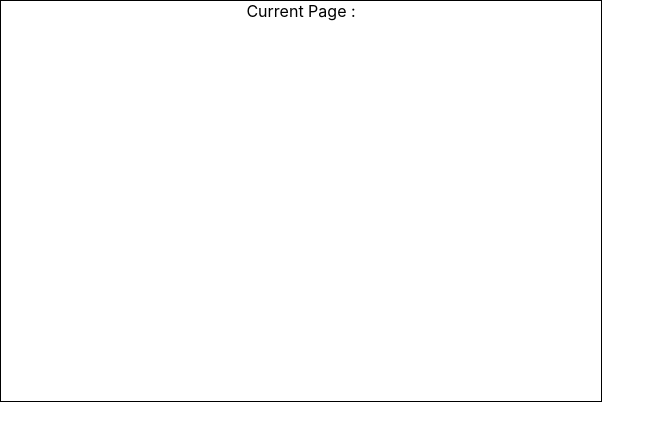
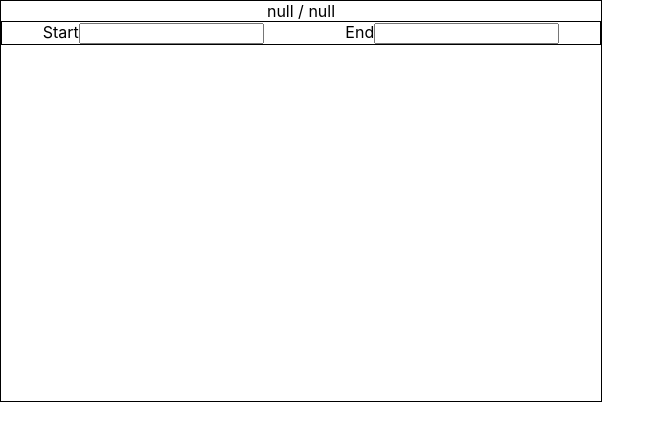
Before and after one commit to pjb6510/ebook-scanner, a React (Create React App) app: page / in a window 1280 px wide. Shown: the top 440 px of the page, without its empty margins (0-665 px from the left). Built offline with nearby package versions, Linux system fonts and the light colour scheme.

Commit message:
feat: Add InputPageNumbers

```diff
--- a/src/popupScripts/components/App.tsx
+++ b/src/popupScripts/components/App.tsx
@@ -4,24 +4,32 @@ import { BookImage } from './BookImage';
 import { GlobalStyle } from './GlobalStyle';
 import { useBookInfo } from '../hooks/useBookInfo';
 import { StateDisplay } from './StateDisplay';
+import { InputPageNumbers } from './InputPageNumbers';
 
 const MainAppContainer = styled.div`
   display: flex;
   flex-flow: column;
   width: 100%;
   height: 100%;
-  border: 1px solid black;
+  ${process.env.NODE_ENV === 'development' ? 'border: 1px solid black;' : ''}
 `;
 
 function App() {
-  const { id, page } = useBookInfo();
+  const { id, currentPageNumber, totalPageNumber } = useBookInfo();
 
   return (
     <>
       <GlobalStyle />
       <MainAppContainer>
         <BookImage id={id} />
-        <StateDisplay page={page} />
+        <StateDisplay
+          currentPageNumber={currentPageNumber}
+          totalPageNumber={totalPageNumber}
+        />
+        <InputPageNumbers
+          inputNumberMin={1}
+          inputNumberMax={Number(totalPageNumber)}
+        />
       </MainAppContainer>
     </>
   );
--- /dev/null
+++ b/src/popupScripts/components/InputPageNumbers/Input.tsx
@@ -0,0 +1,5 @@
+import styled from 'styled-components';
+
+interface InputProps {}
+
+export const Input = styled.input<InputProps>``;
--- /dev/null
+++ b/src/popupScripts/components/InputPageNumbers/InputPageNumber.tsx
@@ -0,0 +1,38 @@
+import React, { ChangeEventHandler, useState } from 'react';
+import { Input } from './Input';
+import { Label } from './Label';
+
+interface InputPageNumberProps {
+  min: number;
+  max: number;
+  labelText: string;
+}
+
+export function InputPageNumber({ min, max, labelText }: InputPageNumberProps) {
+  const [pageNumber, setPageNumber] = useState('');
+
+  const handleChange: ChangeEventHandler<HTMLInputElement> = (e) => {
+    if (e.target.value === '') {
+      setPageNumber('');
+      return;
+    }
+
+    const numericValue = Number(e.target.value);
+    if (isNaN(numericValue)) {
+      return;
+    }
+
+    if (numericValue < min || numericValue > max) {
+      return;
+    }
+
+    setPageNumber(e.target.value);
+  };
+
+  return (
+    <Label>
+      {labelText}
+      <Input type="text" onChange={handleChange} value={pageNumber} />
+    </Label>
+  );
+}
--- /dev/null
+++ b/src/popupScripts/components/InputPageNumbers/Label.tsx
@@ -0,0 +1,3 @@
+import styled from 'styled-components';
+
+export const Label = styled.label``;
--- /dev/null
+++ b/src/popupScripts/components/InputPageNumbers/index.tsx
@@ -0,0 +1,34 @@
+import React from 'react';
+import styled from 'styled-components';
+import { InputPageNumber } from './InputPageNumber';
+
+const InputPageNumbersContainer = styled.div`
+  display: flex;
+  justify-content: space-around;
+  ${process.env.NODE_ENV === 'development' ? 'border: 1px solid black;' : ''}
+`;
+
+interface InputPageNumbersProps {
+  inputNumberMax: number;
+  inputNumberMin: number;
+}
+
+export function InputPageNumbers({
+  inputNumberMax,
+  inputNumberMin,
+}: InputPageNumbersProps) {
+  return (
+    <InputPageNumbersContainer>
+      <InputPageNumber
+        max={inputNumberMax}
+        min={inputNumberMin}
+        labelText="Start"
+      />
+      <InputPageNumber
+        max={inputNumberMax}
+        min={inputNumberMin}
+        labelText="End"
+      />
+    </InputPageNumbersContainer>
+  );
+}
--- a/src/popupScripts/components/StateDisplay.tsx
+++ b/src/popupScripts/components/StateDisplay.tsx
@@ -2,7 +2,8 @@ import React from 'react';
 import styled from 'styled-components';
 
 interface StateDisplayProps {
-  page: string | null;
+  currentPageNumber: string | null;
+  totalPageNumber: string | null;
 }
 
 const StateDisplayContainer = styled.div`
@@ -10,6 +11,11 @@ const StateDisplayContainer = styled.div`
   justify-content: center;
 `;
 
-export function StateDisplay({ page }: StateDisplayProps) {
-  return <StateDisplayContainer>Current Page : {page}</StateDisplayContainer>;
+export function StateDisplay({
+  currentPageNumber,
+  totalPageNumber,
+}: StateDisplayProps) {
+  return (
+    <StateDisplayContainer>{`${currentPageNumber} / ${totalPageNumber}`}</StateDisplayContainer>
+  );
 }
```
Also changed, not shown: src/backgroundScripts/index.ts (+5 -8 lines).
